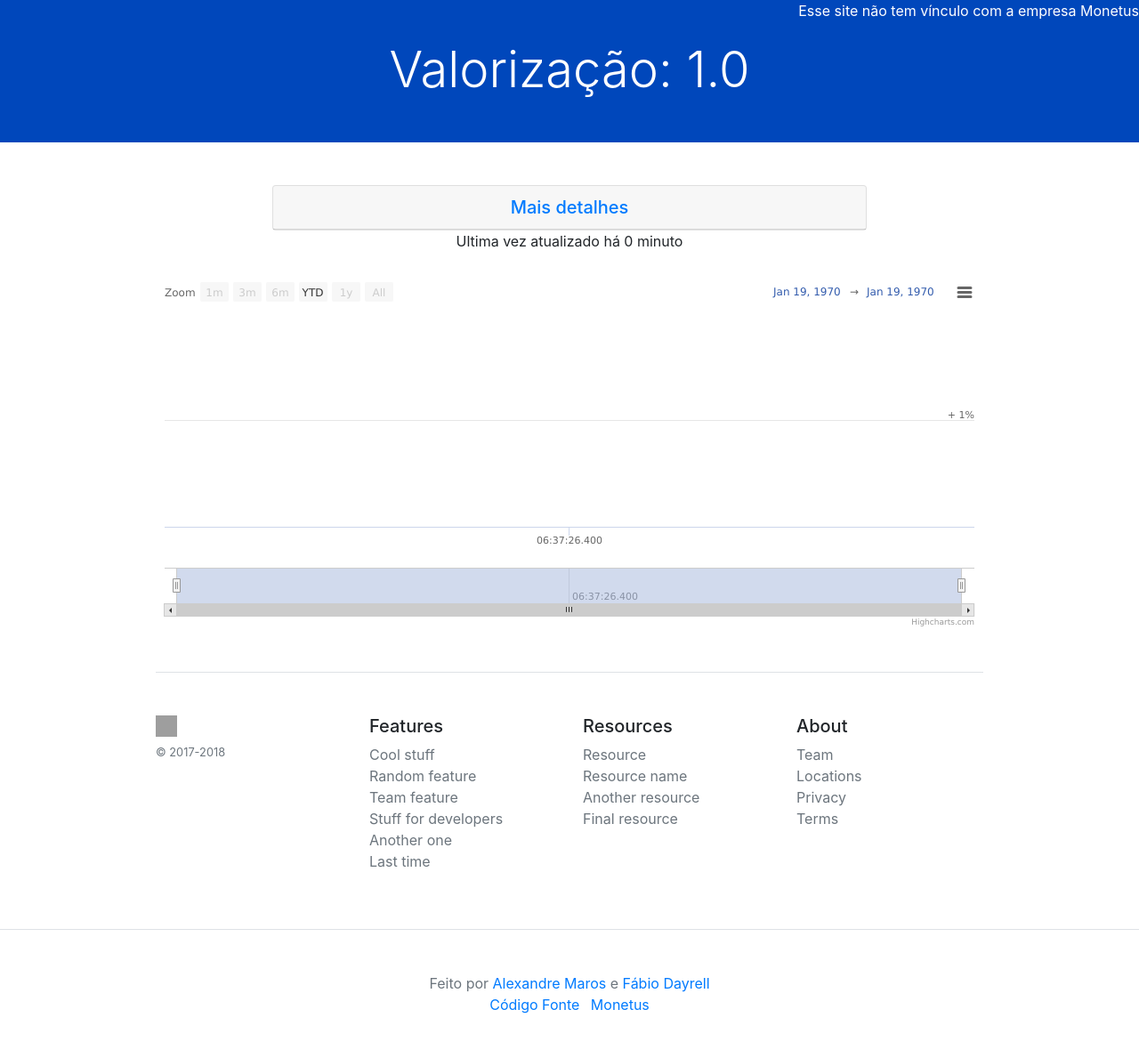
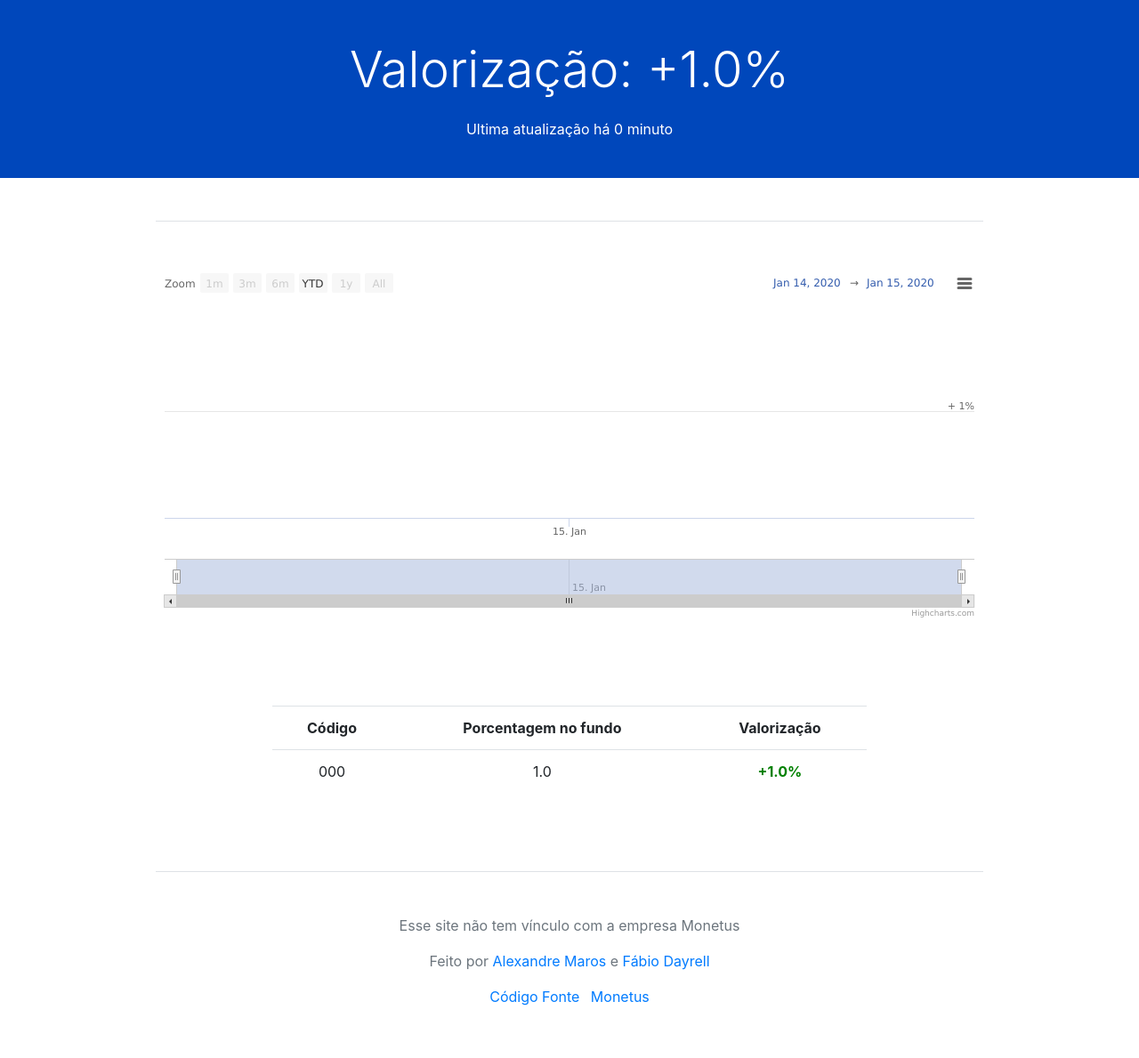
Before and after one commit to alepmaros/monetus-fiavis, a Django app: page /monetus/ in a window 1280 px wide. Shown: the whole page at 89% size. After the commit the page ends 1130 px from the top, so only its background shows below. Run offline with Django 3.2, Linux system fonts and the light colour scheme; tables that the repository leaves empty hold one stand-in row (values such as "Sample post"); some libraries are stand-ins or nearby versions; grey boxes are pictures that could not be loaded.

Commit message:
Mudanças na home

```diff
--- a/monetus_fiavis/fiavis/static/fiavis/css/style.css
+++ b/monetus_fiavis/fiavis/static/fiavis/css/style.css
@@ -31,11 +31,11 @@ html {
 
   #monetus-box {
     background-color: #0047bb;
-    height: 10em;
+    height: 12.5em;
 
   }
 
-  #monetus-box h1 {
+  #monetus-box h1, #monetus-box p {
     text-align: center;
     padding-top: 0.8em;
     color: white;
--- a/monetus_fiavis/fiavis/templates/fiavis/chart.html
+++ b/monetus_fiavis/fiavis/templates/fiavis/chart.html
@@ -27,7 +27,7 @@ var data = []
 all_days.forEach(element => {
   d = new Date(element.day)
   d.setHours(0, 0, 0, 0)
-  fiaData.push([toTimestamp(d), element.vcp]);
+  fiaData.push([(d).getTime(), element.vcp]);
 
   element.stocks.forEach(stockslist => {
     flag = search(stockslist.fields.code, stocks, d, stockslist.fields.vcp)
@@ -59,7 +59,7 @@ stocks.forEach(stock => {
   var stockArray = []
 
   stock.series.forEach(day => {
-    stockArray.push([toTimestamp(day.date),day.vcp])
+    stockArray.push([(day.date).getTime(),day.vcp])
   })
 
   data.push({
@@ -98,7 +98,7 @@ function createChart() {
         },
 
         tooltip: {
-            pointFormat: '<span style="color:{series.color}">{series.name}</span>: <b>{point.y}</b> ({point.change}%)<br/>',
+            pointFormat: '<span style="color:{series.color}">{series.name}</span>: <b>{point.y}%</b><br/>',
             valueDecimals: 2,
             split: true
         },
--- a/monetus_fiavis/fiavis/templates/fiavis/index.html
+++ b/monetus_fiavis/fiavis/templates/fiavis/index.html
@@ -6,7 +6,7 @@
     <meta name="description" content="">
     <meta name="author" content="">
 
-    <title>Pricing example for Bootstrap</title>
+    <title>Monetus FIA: Histórico</title>
 
     <!-- Bootstrap core CSS -->
     <link rel="stylesheet" href="https://maxcdn.bootstrapcdn.com/bootstrap/4.0.0/css/bootstrap.min.css" integrity="sha384-Gn5384xqQ1aoWXA+058RXPxPg6fy4IWvTNh0E263XmFcJlSAwiGgFAW/dAiS6JXm" crossorigin="anonymous">
@@ -23,23 +23,22 @@
 
   <body>
     <div id="monetus-box">
-          <a id="topright">Esse site não tem vínculo com a empresa Monetus</a>
-          <h1 class="display-4">Valorização: {{ last_day_updated.vcp }}</h1>
+          <h1 class="display-4">Valorização: {% if last_day_updated.vcp > 0 %} +{% endif %}{{ last_day_updated.vcp }}%</h1>
+          <p>Ultima atualização há {{ last_day_updated.time | timesince }}</p>
 
     </div>
+
+
+    <div class="container">
+        <div class="my-5 pt-5 text-muted text-center text-small border-top">
+            <div id="container" style="height: 400px; min-width: 310px"></div>
+          </div>
+    </div>
+
+    <div class="container">
+
         <div class="pricing-header px-3 py-3 pt-md-5 pb-md-4 mx-auto text-center">
 
-        <div id="accordion" role="tablist" aria-multiselectable="true">
-            <div class="card">
-              <div class="card-header" role="tab" id="heading">
-                <h5 class="mb-0">
-                  <a class="collapsed" data-toggle="collapse" data-parent="#accordion" href="#collapse" aria-expanded="false" aria-controls="collapseThree">
-                    Mais detalhes
-                  </a>
-                </h5>
-              </div>
-              <div id="collapse" class="collapse" role="tabpanel" aria-labelledby="heading">
-                <div class="card-block">
                         <table class="table">
                             <tr>
                               <th>Código</th>
@@ -50,62 +49,15 @@
                             <tr>
                               <td>{{ stockinst.code }}</td>
                               <td>{{ stockinst.fshare }}</td>
-                          <td>{{ stockinst.vcp }}</td>
+                              <td style="font-weight: bold;color:{% if stockinst.vcp > 0 %} green {% else %} red {% endif %}">{% if stockinst.vcp > 0 %} +{% endif %}{{ stockinst.vcp }}% </td>
                             </tr>
                             {% endfor %}
                           </table>
         </div>
-              </div>
-            </div>
-          </div>
-        Ultima vez atualizado há {{ last_day_updated.time | timesince }}
-    </div>
-
-    <div class="container">
-
-      <div id="container" style="height: 400px; min-width: 310px"></div>
-
-      <footer class="pt-4 my-md-5 pt-md-5 border-top">
-        <div class="row">
-          <div class="col-12 col-md">
-            <img class="mb-2" src="https://getbootstrap.com/assets/brand/bootstrap-solid.svg" alt="" width="24" height="24">
-            <small class="d-block mb-3 text-muted">&copy; 2017-2018</small>
-          </div>
-          <div class="col-6 col-md">
-            <h5>Features</h5>
-            <ul class="list-unstyled text-small">
-              <li><a class="text-muted" href="#">Cool stuff</a></li>
-              <li><a class="text-muted" href="#">Random feature</a></li>
-              <li><a class="text-muted" href="#">Team feature</a></li>
-              <li><a class="text-muted" href="#">Stuff for developers</a></li>
-              <li><a class="text-muted" href="#">Another one</a></li>
-              <li><a class="text-muted" href="#">Last time</a></li>
-            </ul>
-          </div>
-          <div class="col-6 col-md">
-            <h5>Resources</h5>
-            <ul class="list-unstyled text-small">
-              <li><a class="text-muted" href="#">Resource</a></li>
-              <li><a class="text-muted" href="#">Resource name</a></li>
-              <li><a class="text-muted" href="#">Another resource</a></li>
-              <li><a class="text-muted" href="#">Final resource</a></li>
-            </ul>
-          </div>
-          <div class="col-6 col-md">
-            <h5>About</h5>
-            <ul class="list-unstyled text-small">
-              <li><a class="text-muted" href="#">Team</a></li>
-              <li><a class="text-muted" href="#">Locations</a></li>
-              <li><a class="text-muted" href="#">Privacy</a></li>
-              <li><a class="text-muted" href="#">Terms</a></li>
-            </ul>
-          </div>
-        </div>
-      </footer>
-    </div>
 
     <footer class="my-5 pt-5 text-muted text-center text-small border-top">
-      <a>Feito por <a href="https://github.com/alepmaros">Alexandre Maros</a> e <a href="https://github.com/Dayrell">Fábio Dayrell</a></a>
+      <p>Esse site não tem vínculo com a empresa Monetus</p>
+      <p>Feito por <a href="https://github.com/alepmaros">Alexandre Maros</a> e <a href="https://github.com/Dayrell">Fábio Dayrell</a></p>
       <ul class="list-inline">
         <li class="list-inline-item"><a href="https://github.com/alepmaros/monetus-fiavis">Código Fonte</a></li>
         <li class="list-inline-item"><a href="http://monetus.com.br/">Monetus</a></li>
```
Lines whose indentation alone changed are shown as unchanged.
